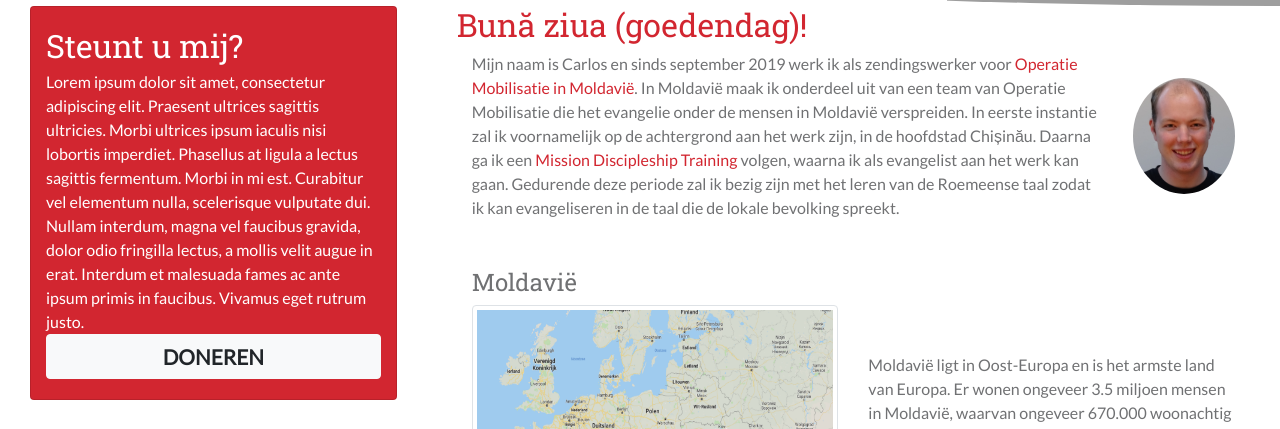
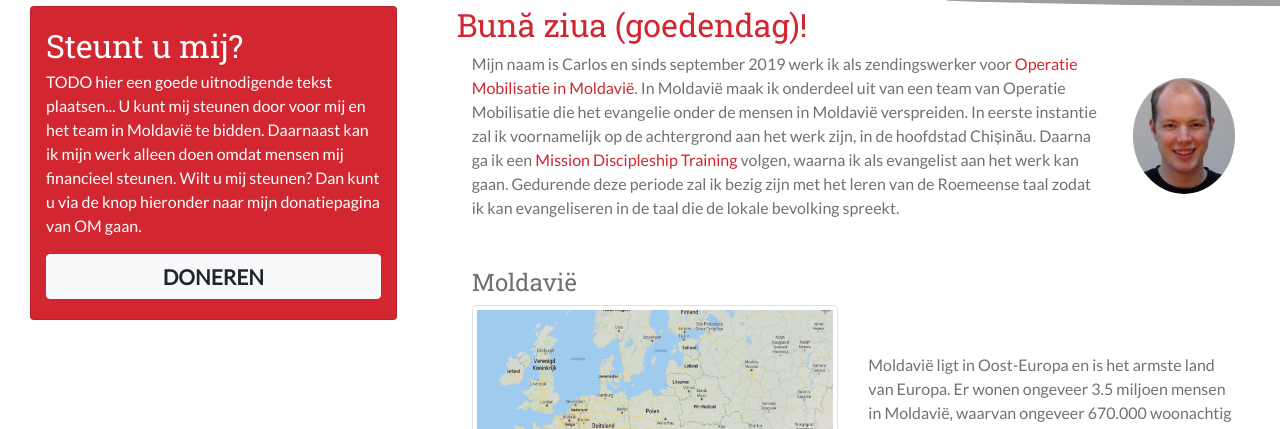
Before and after one commit to cornehop/cw-website, a React (Create React App) app: page / in a window 1280 px wide. Shown: the part 153-582 px from the top of the page. Built offline with nearby package versions, Linux system fonts and the light colour scheme; grey boxes are pictures that could not be loaded.

Commit message:
Finished basic support block

```diff
--- a/src/Components/InfoBar/Blocks/SupportBlock.tsx
+++ b/src/Components/InfoBar/Blocks/SupportBlock.tsx
@@ -5,16 +5,13 @@ import Col from 'react-bootstrap/Col';
 
 export class SupportBlock extends React.Component{
     getText(){
+        // TODO Get some nice copy for this part
         return (
             <div>
-                Lorem ipsum dolor sit amet, consectetur adipiscing elit.
-                Praesent ultrices sagittis ultricies. Morbi ultrices ipsum
-                iaculis nisi lobortis imperdiet. Phasellus at ligula a
-                lectus sagittis fermentum. Morbi in mi est. Curabitur vel
-                elementum nulla, scelerisque vulputate dui. Nullam interdum,
-                magna vel faucibus gravida, dolor odio fringilla lectus, a
-                mollis velit augue in erat. Interdum et malesuada fames ac
-                ante ipsum primis in faucibus. Vivamus eget rutrum justo.
+                TODO hier een goede uitnodigende tekst plaatsen...
+                U kunt mij steunen door voor mij en het team in Moldavië te bidden.
+                Daarnaast kan ik mijn werk alleen doen omdat mensen mij financieel steunen.
+                Wilt u mij steunen? Dan kunt u via de knop hieronder naar mijn donatiepagina van OM gaan.
             </div>
         )
     }
--- a/src/Style/CwApp.css
+++ b/src/Style/CwApp.css
@@ -35,4 +35,5 @@
     font-size: 1.3rem;
     font-family: "Lato",Arial,Helvetica,sans-serif;
     font-weight: bold;
+    margin-top: 1rem;
 }
```
